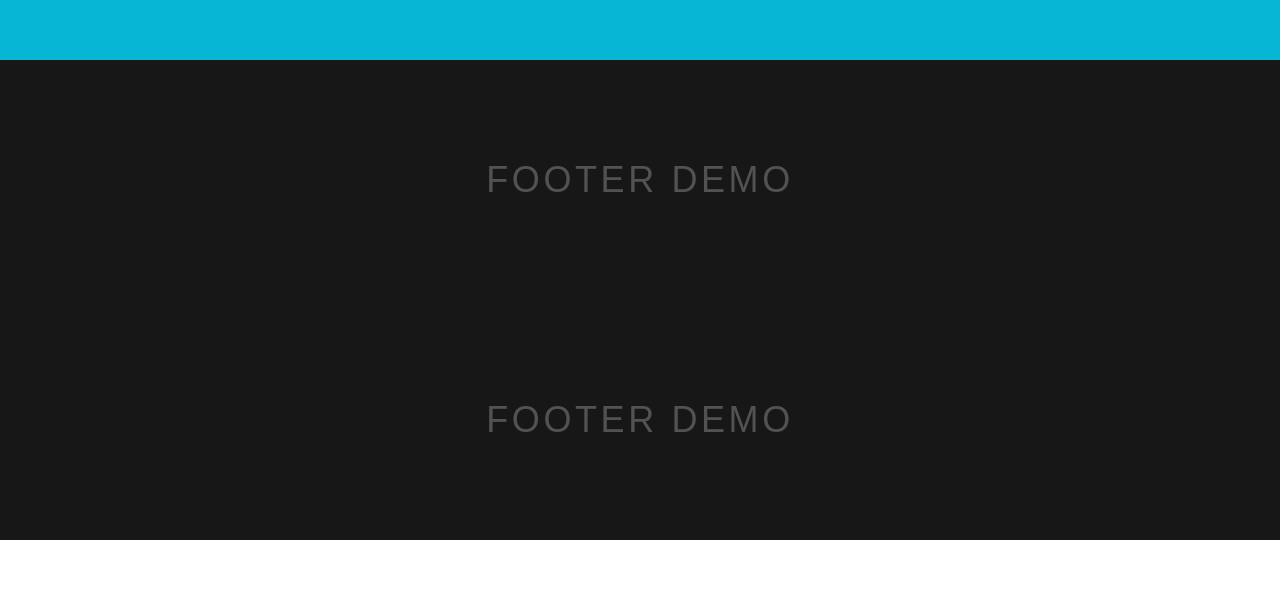
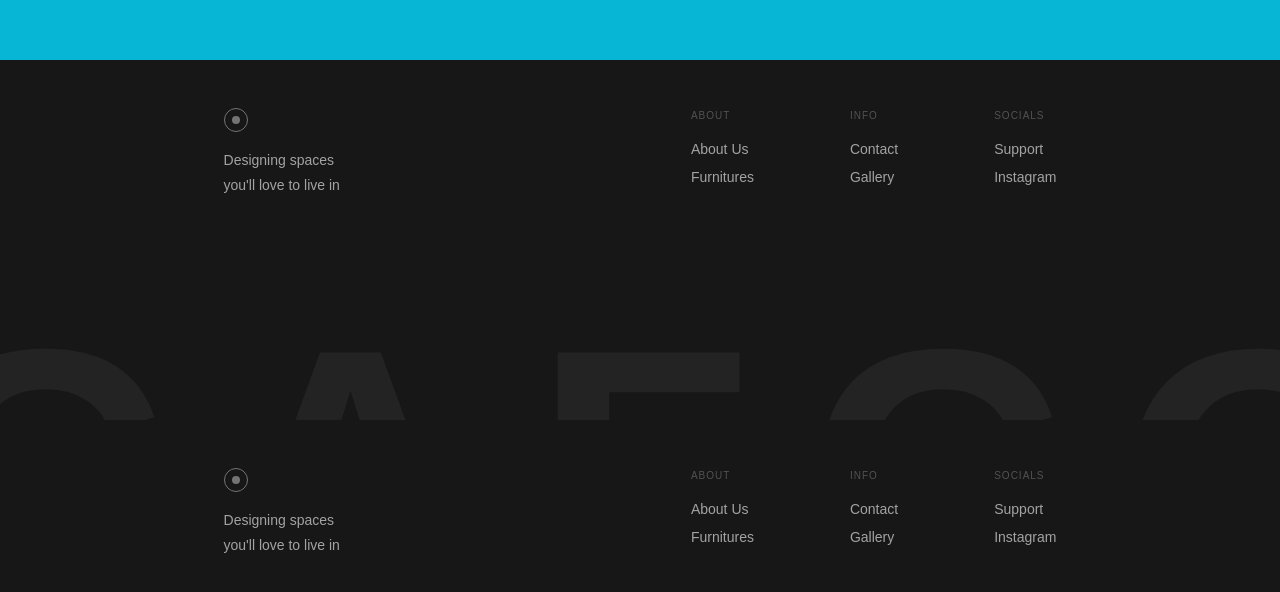
Before and after one commit to shiblymohammed/cafco-test, a Next.js app: page /about in a window 1280 px wide. Shown: the part 804-1396 px from the top of the page. Before the commit the page ends 1344 px from the top, so only its background shows below. Built offline with nearby package versions, Linux system fonts and the light colour scheme; a web font is replaced by a local one.

Commit message:
feat:footer updated

```diff
--- a/src/components/layout/Footer.tsx
+++ b/src/components/layout/Footer.tsx
@@ -1,9 +1,60 @@
 export default function Footer() {
   return (
-    <footer className="hidden md:flex h-[30vh] bg-neutral-900 items-center justify-center text-white">
-      <h2 className="text-4xl font-light text-neutral-600 uppercase tracking-widest">
-        Footer Demo
-      </h2>
+    <footer className="hidden md:flex flex-col h-[45vh] bg-neutral-900 text-white relative overflow-hidden">
+
+      {/* TOP CONTENT AREA */}
+      <div className="flex justify-around px-12 pt-12 pb-8 relative z-10">
+
+        {/* LEFT — LOGO + SLOGAN */}
+        <div className="flex flex-col gap-4">
+          {/* Small decorative icon */}
+          <div className="w-6 h-6 border border-neutral-500 rounded-full flex items-center justify-center">
+            <div className="w-2 h-2 bg-neutral-500 rounded-full"></div>
+          </div>
+          {/* Slogan */}
+          <div>
+            <div className="text-sm text-neutral-400 font-light leading-relaxed">
+              Designing spaces
+            </div>
+            <div className="text-sm text-neutral-400 font-light leading-relaxed">
+              you'll love to live in
+            </div>
+          </div>
+        </div>
+
+        {/* RIGHT — 3 COLUMN LINKS */}
+        <div className="flex gap-24">
+          {/* Column 1 */}
+          <div className="flex flex-col gap-2">
+            <span className="text-[10px] uppercase tracking-widest text-neutral-600 mb-2">About</span>
+            <a href="#" className="text-sm text-neutral-400 hover:text-white transition-colors">About Us</a>
+            <a href="#" className="text-sm text-neutral-400 hover:text-white transition-colors">Furnitures</a>
+          </div>
+
+          {/* Column 2 */}
+          <div className="flex flex-col gap-2">
+            <span className="text-[10px] uppercase tracking-widest text-neutral-600 mb-2">Info</span>
+            <a href="#" className="text-sm text-neutral-400 hover:text-white transition-colors">Contact</a>
+            <a href="#" className="text-sm text-neutral-400 hover:text-white transition-colors">Gallery</a>
+          </div>
+
+          {/* Column 3 */}
+          <div className="flex flex-col gap-2">
+            <span className="text-[10px] uppercase tracking-widest text-neutral-600 mb-2">Socials</span>
+            <a href="#" className="text-sm text-neutral-400 hover:text-white transition-colors">Support</a>
+            <a href="#" className="text-sm text-neutral-400 hover:text-white transition-colors">Instagram</a>
+          </div>
+        </div>
+      </div>
+
+      {/* BOTTOM — LARGE BRAND NAME WITH COPYRIGHT */}
+      <div className="absolute ml-10 bottom-[-65%] left-0 w-full select-none pointer-events-none">
+        <div className="relative flex items-end justify-center">
+          <span className="text-[28vw] font-bold tracking-[0.15em] text-neutral-800/80 leading-none">
+            CAFCO
+          </span>
+        </div>
+      </div>
     </footer>
   );
 }
--- a/src/components/layout/MobileFooter.tsx
+++ b/src/components/layout/MobileFooter.tsx
@@ -1,9 +1,64 @@
+
 export default function MobileFooter() {
   return (
-    <footer className="md:hidden h-[30vh] bg-neutral-900 flex items-center justify-center text-white">
-      <h2 className="text-2xl font-light text-neutral-600 uppercase tracking-widest">
-        Mobile Footer Demo
-      </h2>
+    <footer className="md:hidden bg-neutral-900 text-white flex flex-col h-[40vh] px-6 pt-8 relative overflow-hidden">
+
+      {/* TOP — ICON */}
+      <div className="w-5 h-5 border border-neutral-500 rounded-full flex items-center justify-center mb-3">
+        <div className="w-1.5 h-1.5 bg-neutral-500 rounded-full"></div>
+      </div>
+
+      {/* SLOGAN + CALL BUTTON — SAME LINE */}
+      <div className="flex justify-between items-center relative z-10">
+        {/* LEFT — SLOGAN */}
+        <div>
+          <div className="text-xs text-neutral-400 font-light leading-relaxed">
+            Designing spaces
+          </div>
+          <div className="text-xs text-neutral-400 font-light leading-relaxed">
+            you'll love to live in
+          </div>
+        </div>
+
+        {/* RIGHT — CALL BUTTON */}
+        <button className="relative text-white font-light border border-white/50 px-4 py-2 rounded-[3px] text-xs active:scale-95 transition-all overflow-hidden group">
+          <span className="absolute inset-0 bg-creme translate-x-[-100%] group-hover:translate-x-0 transition-transform duration-300 ease-out"></span>
+          <span className="relative z-10 group-hover:text-alpha transition-colors duration-300">Call Now</span>
+        </button>
+      </div>
+
+      {/* MIDDLE — 3 COLUMN LINKS */}
+      <div className="flex justify-center gap-8 mt-10 relative z-10">
+        {/* Column 1 */}
+        <div className="flex flex-col gap-1.5">
+          <span className="text-[9px] uppercase tracking-widest text-neutral-600 mb-1">About</span>
+          <a href="#" className="text-xs text-neutral-400 hover:text-white transition-colors">About Us</a>
+          <a href="#" className="text-xs text-neutral-400 hover:text-white transition-colors">Furnitures</a>
+        </div>
+
+        {/* Column 2 */}
+        <div className="flex flex-col gap-1.5">
+          <span className="text-[9px] uppercase tracking-widest text-neutral-600 mb-1">Info</span>
+          <a href="#" className="text-xs text-neutral-400 hover:text-white transition-colors">Contact</a>
+          <a href="#" className="text-xs text-neutral-400 hover:text-white transition-colors">Gallery</a>
+        </div>
+
+        {/* Column 3 */}
+        <div className="flex flex-col gap-1.5">
+          <span className="text-[9px] uppercase tracking-widest text-neutral-600 mb-1">Socials</span>
+          <a href="#" className="text-xs text-neutral-400 hover:text-white transition-colors">Support</a>
+          <a href="#" className="text-xs text-neutral-400 hover:text-white transition-colors">Instagram</a>
+        </div>
+      </div>
+
+      {/* BOTTOM — LARGE BRAND NAME */}
+      <div className="absolute bottom-[-18%] left-0 w-full select-none pointer-events-none">
+        <div className="flex items-end justify-center">
+          <span className="text-[30vw] font-bold tracking-[0.1em] text-neutral-800/80 leading-none">
+            CAFCO
+          </span>
+        </div>
+      </div>
     </footer>
   );
 }
```
